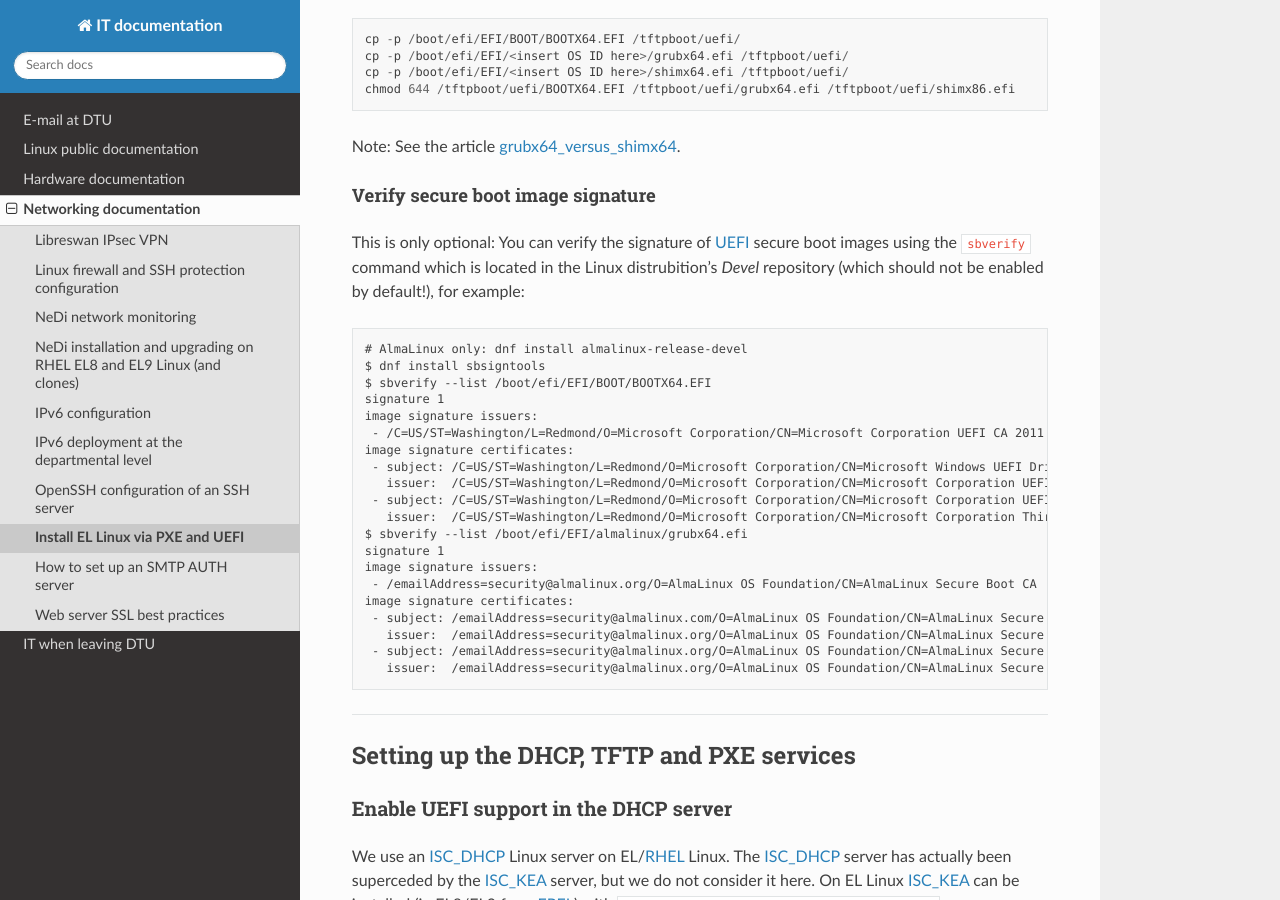
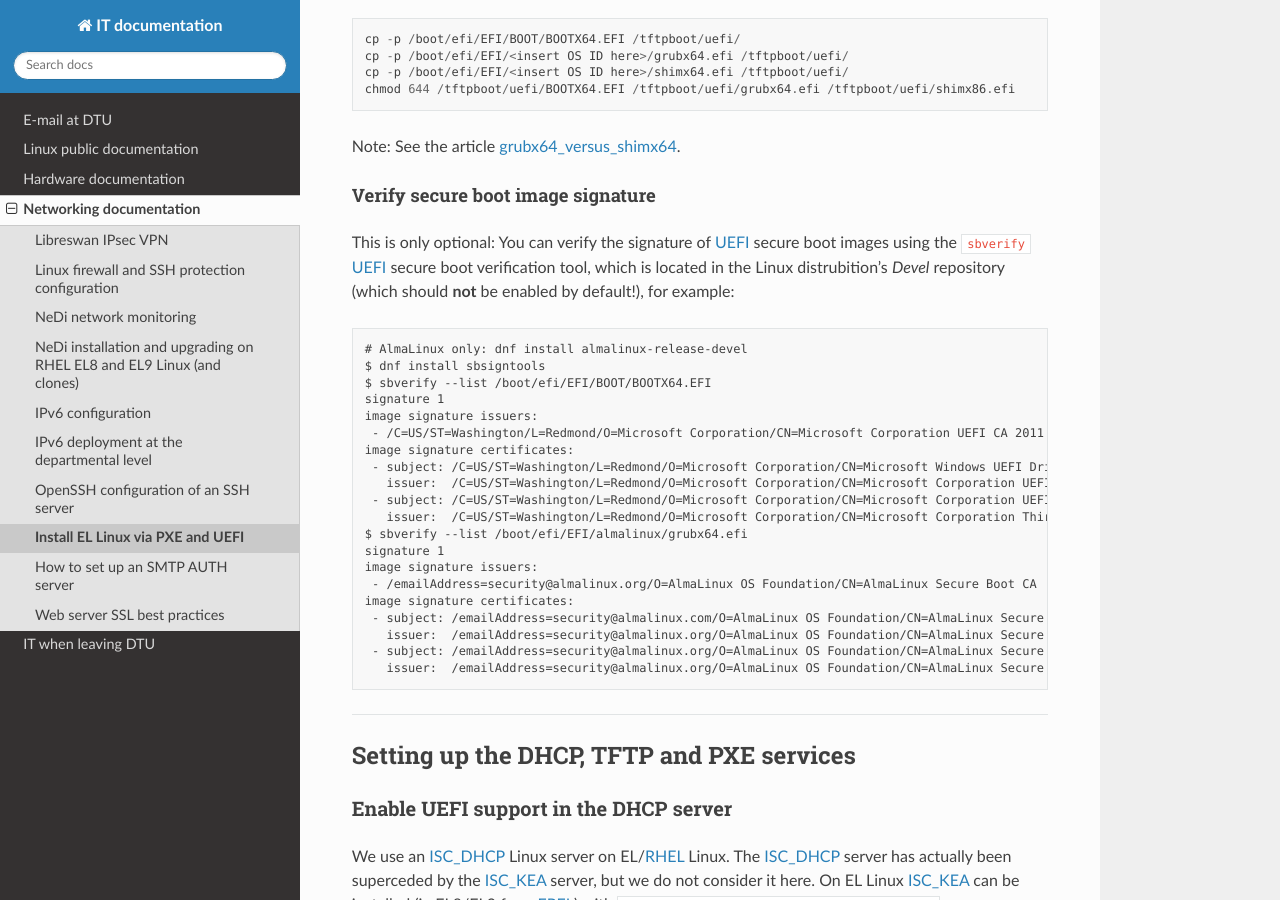
Before and after one commit to OleHolmNielsen/ITwiki, a Sphinx documentation site: the page built from docs/PXE_and_UEFI.rst, in a window 1280 px wide and 900 px high, scrolled down 3424 px. Built offline with Sphinx 7.4.7 and the Read the Docs theme 3.1.0, drawn with Linux system fonts in a browser that asks for light colours.

Commit message:
Minor edit

```diff
--- a/docs/PXE_and_UEFI.rst
+++ b/docs/PXE_and_UEFI.rst
@@ -162,9 +162,8 @@ Verify secure boot image signature
 ...................................
 
 This is only optional:
-You can verify the signature of UEFI_ secure boot images using the ``sbverify`` command
-which is located in the Linux distrubition's *Devel* repository
-(which should not be enabled by default!),
+You can verify the signature of UEFI_ secure boot images using the ``sbverify`` UEFI_ secure boot verification tool,
+which is located in the Linux distrubition's *Devel* repository (which should **not** be enabled by default!),
 for example::
 
   # AlmaLinux only: dnf install almalinux-release-devel
```
